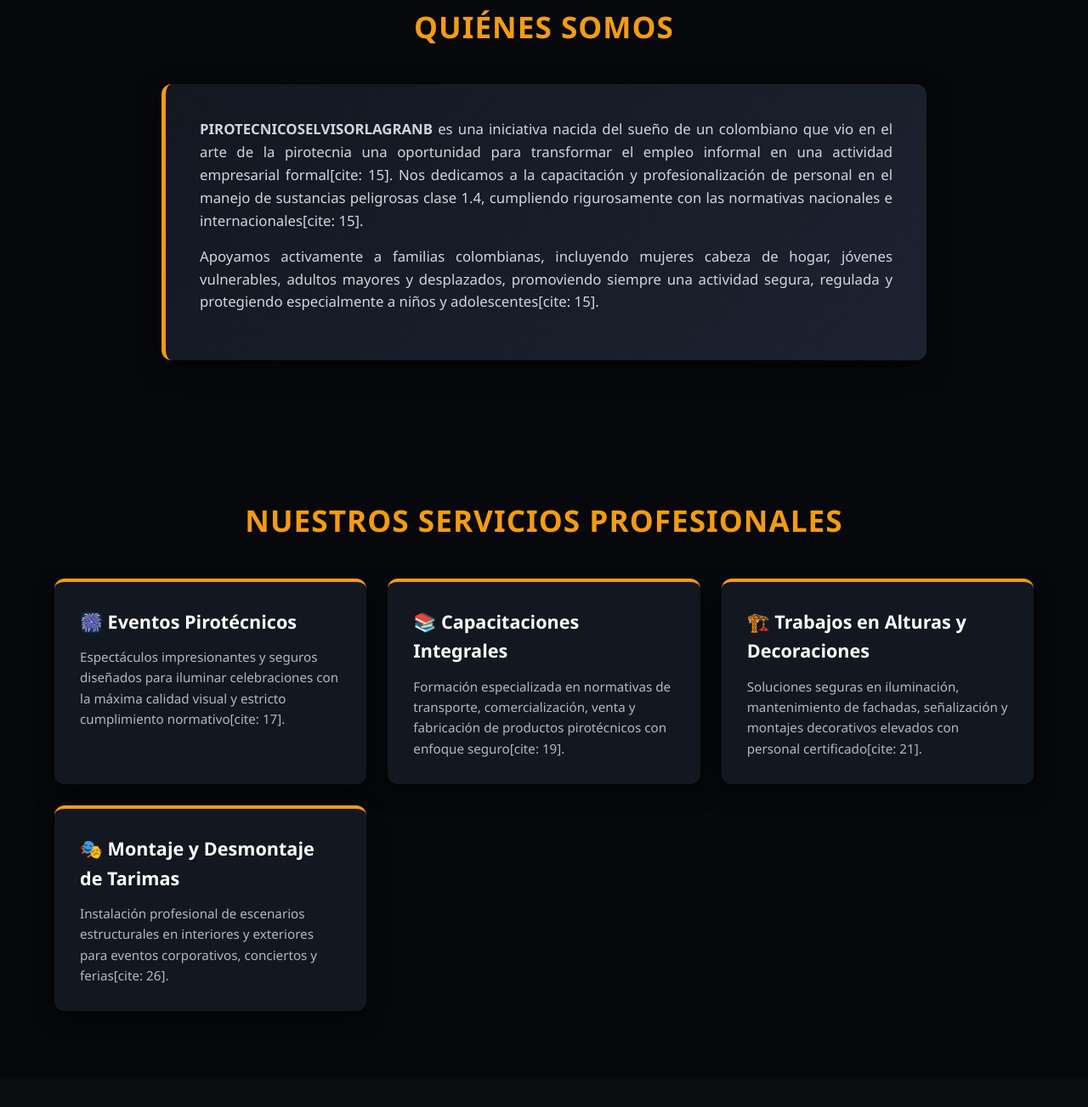
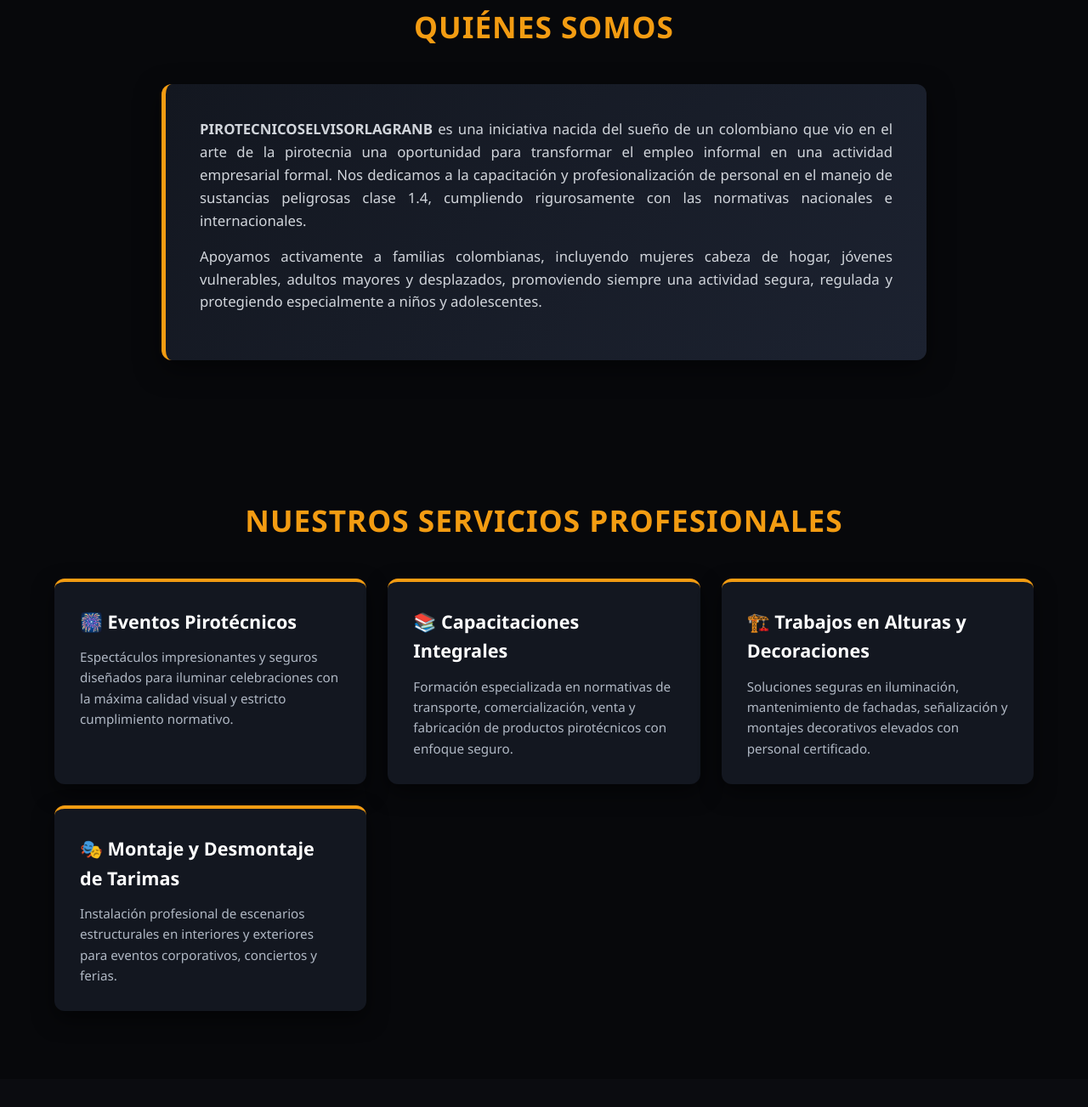
Before and after one commit to pirotecnicoselvisorlagranb/pirotecnicoselvisorlagranb.github.io, a plain HTML site: page index.html in a window 1280 px wide. Shown: the part 877-2180 px from the top of the page at 85% size. Drawn offline with Linux system fonts and the light colour scheme.

Commit message:
Update index.html

```diff
--- a/index.html
+++ b/index.html
@@ -431,8 +431,8 @@
     <section id="quienes-somos">
         <h2 class="section-title">Quiénes Somos</h2>
         <div class="about-container">
-            <p><strong>PIROTECNICOSELVISORLAGRANB</strong> es una iniciativa nacida del sueño de un colombiano que vio en el arte de la pirotecnia una oportunidad para transformar el empleo informal en una actividad empresarial formal[cite: 15]. Nos dedicamos a la capacitación y profesionalización de personal en el manejo de sustancias peligrosas clase 1.4, cumpliendo rigurosamente con las normativas nacionales e internacionales[cite: 15].</p>
-            <p>Apoyamos activamente a familias colombianas, incluyendo mujeres cabeza de hogar, jóvenes vulnerables, adultos mayores y desplazados, promoviendo siempre una actividad segura, regulada y protegiendo especialmente a niños y adolescentes[cite: 15].</p>
+            <p><strong>PIROTECNICOSELVISORLAGRANB</strong> es una iniciativa nacida del sueño de un colombiano que vio en el arte de la pirotecnia una oportunidad para transformar el empleo informal en una actividad empresarial formal. Nos dedicamos a la capacitación y profesionalización de personal en el manejo de sustancias peligrosas clase 1.4, cumpliendo rigurosamente con las normativas nacionales e internacionales.</p>
+            <p>Apoyamos activamente a familias colombianas, incluyendo mujeres cabeza de hogar, jóvenes vulnerables, adultos mayores y desplazados, promoviendo siempre una actividad segura, regulada y protegiendo especialmente a niños y adolescentes.</p>
         </div>
     </section>
 
@@ -442,19 +442,19 @@
         <div class="grid">
             <div class="card">
                 <h3>🎆 Eventos Pirotécnicos</h3>
-                <p>Espectáculos impresionantes y seguros diseñados para iluminar celebraciones con la máxima calidad visual y estricto cumplimiento normativo[cite: 17].</p>
+                <p>Espectáculos impresionantes y seguros diseñados para iluminar celebraciones con la máxima calidad visual y estricto cumplimiento normativo.</p>
             </div>
             <div class="card">
                 <h3>📚 Capacitaciones Integrales</h3>
-                <p>Formación especializada en normativas de transporte, comercialización, venta y fabricación de productos pirotécnicos con enfoque seguro[cite: 19].</p>
+                <p>Formación especializada en normativas de transporte, comercialización, venta y fabricación de productos pirotécnicos con enfoque seguro.</p>
             </div>
             <div class="card">
                 <h3>🏗️ Trabajos en Alturas y Decoraciones</h3>
-                <p>Soluciones seguras en iluminación, mantenimiento de fachadas, señalización y montajes decorativos elevados con personal certificado[cite: 21].</p>
+                <p>Soluciones seguras en iluminación, mantenimiento de fachadas, señalización y montajes decorativos elevados con personal certificado.</p>
             </div>
             <div class="card">
                 <h3>🎭 Montaje y Desmontaje de Tarimas</h3>
-                <p>Instalación profesional de escenarios estructurales en interiores y exteriores para eventos corporativos, conciertos y ferias[cite: 26].</p>
+                <p>Instalación profesional de escenarios estructurales en interiores y exteriores para eventos corporativos, conciertos y ferias.</p>
             </div>
         </div>
     </section>
```
